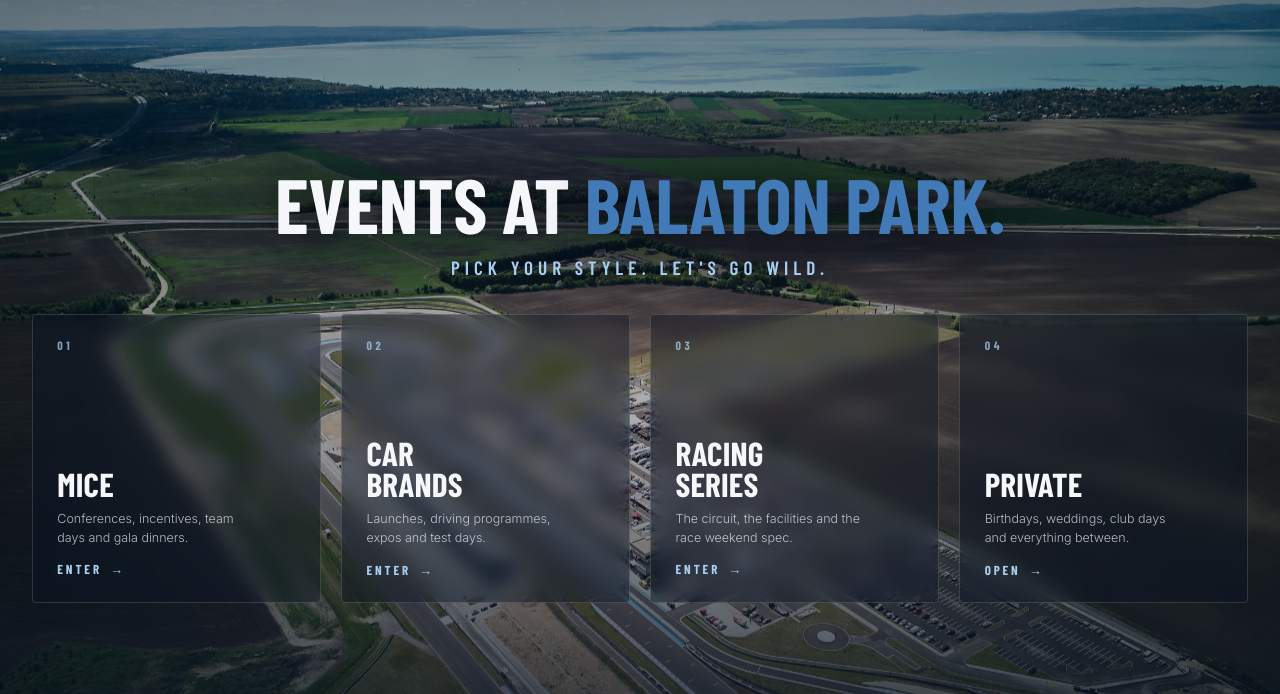
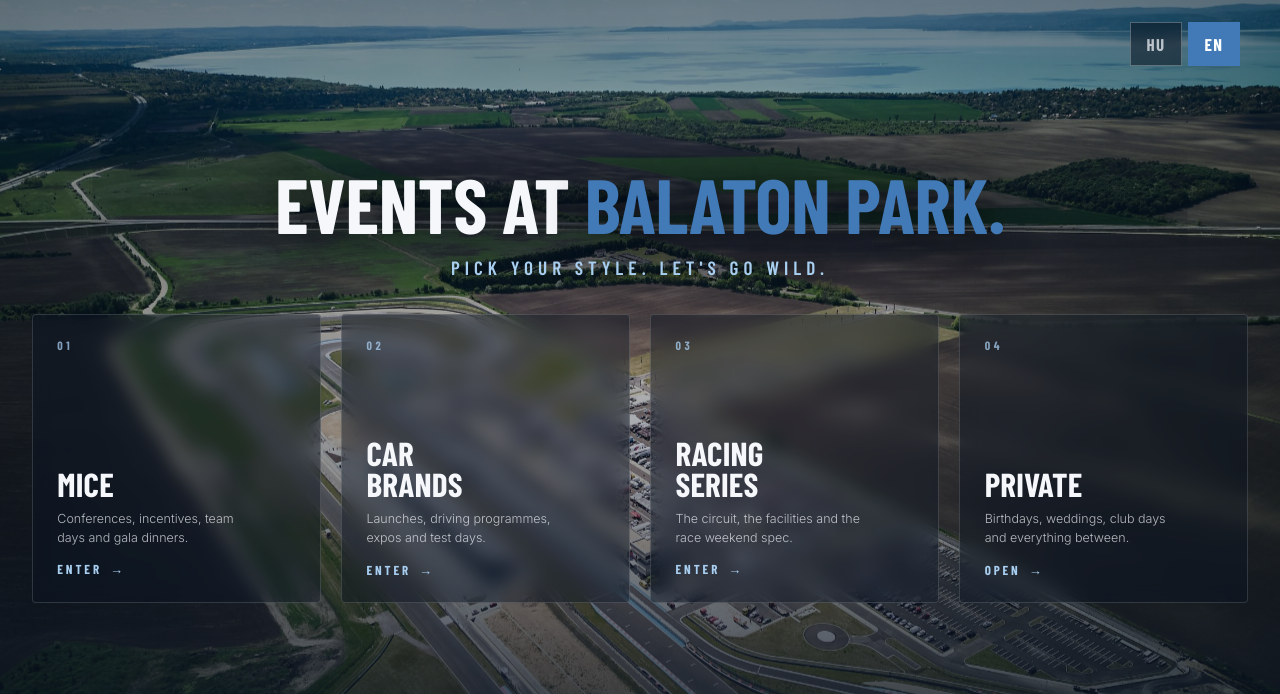
Before and after one commit to roynissany/events, a plain HTML site: page index.html in a window 1280 px wide. Shown: the top 694 px of the page. Drawn offline with nearby package versions, Linux system fonts and the light colour scheme; a web font is replaced by a local one.

Commit message:
Add HU/EN switch with Hungarian copy
Co-Authored-By: Claude Fable 5.2 <noreply@anthropic.com>
Claude-Session: https://claude.ai/code/session_01UJGqqhK6kykiRzkU2KhLXF

```diff
--- /dev/null
+++ b/hu.js
@@ -0,0 +1,20 @@
+/* Hungarian for events.balatonpark.com, keyed by the English string.
+ * A string with no entry here stays in English. */
+window.BPC_HU = {
+"Events at Balaton Park": "Rendezvények a Balaton Parkban",
+"Balaton Park Circuit for events - corporate and MICE, car brand programmes, international racing series and private events.": "A Balaton Park Circuit rendezvényekhez - céges és MICE események, autómárkák programjai, nemzetközi versenysorozatok és privát rendezvények.",
+"Events at <span class=\"accent\">Balaton Park.</span>": "Rendezvények a <span class=\"accent\">Balaton Parkban.</span>",
+"Pick your style. Let's go wild.": "Válasszon stílust. Csapjunk a lovak közé!",
+"Car<br>Brands": "Autómárkák",
+"Racing<br>Series": "Verseny-<br>sorozatok",
+"Private": "Privát",
+"Conferences, incentives, team days and gala dinners.": "Konferenciák, incentive programok, csapatnapok és gálavacsorák.",
+"Launches, driving programmes, expos and test days.": "Bemutatók, vezetési programok, kiállítások és tesztnapok.",
+"The circuit, the facilities and the race weekend spec.": "A pálya, a létesítmények és a versenyhétvége műszaki adatai.",
+"Birthdays, weddings, club days and everything between.": "Születésnapok, esküvők, klubnapok és minden, ami közte van.",
+"Enter <span>→</span>": "Belépés <span>→</span>",
+"Open <span>→</span>": "Megnyitás <span>→</span>",
+"Private Events": "Privát rendezvények",
+"Your event, small or large, built around you. Tell us what you have in mind and we will shape the circuit, the paddock and the hotel around it.": "Az Ön rendezvénye, legyen kicsi vagy nagy, teljesen Önre szabva. Mondja el, mit képzelt el, és mi a pályát, a paddockot és a szállodát is ehhez igazítjuk.",
+"Contact Us <span>→</span>": "Írjon nekünk <span>→</span>"
+};
--- a/index.html
+++ b/index.html
@@ -206,6 +206,7 @@
     pointer-events: none;
   }
   .title .accent { color: var(--blue); }
+  html[lang="hu"] .title { font-size: clamp(18px, 4.5vw, 74px); }
   .tagline {
     position: relative;
     margin-top: 14px;
@@ -324,9 +325,10 @@
     .tiles { grid-template-columns: repeat(2, minmax(0, 1fr)); }
     .tile { max-height: 30vh; }
     .title { font-size: clamp(26px, 7.2vw, 64px); }
+    html[lang="hu"] .title { font-size: clamp(20px, 5.2vw, 50px); }
   }
   @media (max-width: 640px) {
-    .stage { padding: 5vh 18px 76px; justify-content: flex-start; }
+    .stage { padding: 66px 18px 76px; justify-content: flex-start; }
     .tiles { grid-template-columns: 1fr; gap: 12px; }
     .tile {
       aspect-ratio: auto;
@@ -340,6 +342,7 @@
     .tile p { margin-top: 6px; font-size: 13px; max-width: none; }
     .tile .go { margin-top: 10px; }
     .title { font-size: 7.4vw; }
+    html[lang="hu"] .title { font-size: 5.3vw; }
     .tagline { margin-top: 9px; font-size: 12.5px; letter-spacing: 0.22em; }
     .tiles { margin-top: 20px; }
     .corner-logo { position: absolute; height: 34px; bottom: 20px; right: 18px; }
@@ -418,4 +421,7 @@
   })();
 </script>
 
+<script src="hu.js?v=20261125a"></script>
+<script src="lang.js?v=20261125a"></script>
+
 </body></html>
--- /dev/null
+++ b/lang.js
@@ -0,0 +1,147 @@
+/* HU / EN switch for the Balaton Park microsites.
+ *
+ * The English stays where it is, in the page. Hungarian lives in hu.js as a
+ * table keyed by the English string itself, so a wording change in the HTML
+ * never needs a key renamed: if a string has no Hungarian yet, the English
+ * simply shows until the table catches up.
+ *
+ * Same rule as the gift shop: the visitor's browser language decides unless
+ * they press HU or EN, and that press is remembered.
+ */
+(function (global) {
+  'use strict';
+
+  var STORE = 'bpc-lang';
+  var HU = global.BPC_HU || {};
+  var FORMAT = { STRONG: 1, EM: 1, B: 1, I: 1, SUP: 1, SUB: 1, U: 1, SMALL: 1 };
+  var INLINE = { STRONG: 1, EM: 1, B: 1, I: 1, SUP: 1, SUB: 1, U: 1, SMALL: 1, BR: 1, SPAN: 1, A: 1 };
+  var SKIP = 'script,style,noscript,svg,.marquee-track,.langpick,[data-no-i18n]';
+  var LETTER = /[A-Za-zÀ-ſ]/;
+
+  function norm(s) { return String(s).replace(/\s+/g, ' ').trim(); }
+
+  // An element is translated whole only if everything inside it is inline
+  // text furniture. Anything holding blocks is left alone and its loose text
+  // is handled node by node, so a gallery or a button never gets rebuilt.
+  function inlineOnly(el) {
+    var all = el.getElementsByTagName('*');
+    for (var i = 0; i < all.length; i++) if (!INLINE[all[i].tagName]) return false;
+    return true;
+  }
+
+  var units = null;
+
+  function collect() {
+    var out = [], seen = [];
+    var walker = document.createTreeWalker(document.body, NodeFilter.SHOW_TEXT, null);
+    var n;
+    while ((n = walker.nextNode())) {
+      if (!LETTER.test(n.nodeValue)) continue;
+      var p = n.parentElement;
+      if (!p || p.closest(SKIP)) continue;
+      var u = p.closest('[data-edit]');
+      if (!u) { u = p; while (FORMAT[u.tagName] && u.parentElement) u = u.parentElement; }
+      if (inlineOnly(u)) {
+        if (seen.indexOf(u) === -1) { seen.push(u); out.push({ el: u, en: u.innerHTML }); }
+      } else {
+        out.push({ node: n, en: n.nodeValue });
+      }
+    }
+    return out;
+  }
+
+  var meta = null;
+
+  function apply(lang) {
+    if (!units) {
+      units = collect();
+      var d = document.querySelector('meta[name="description"]');
+      meta = { title: document.title, desc: d, descEn: d ? d.getAttribute('content') : '' };
+    }
+    var hu = lang === 'hu';
+    units.forEach(function (u) {
+      // data-hu on an element overrides the table, for the few places where
+      // the same English needs different Hungarian depending on the sentence.
+      var tr = hu ? ((u.el && u.el.getAttribute('data-hu')) || HU[norm(u.en)]) : null;
+      if (u.el) {
+        u.el.innerHTML = tr || u.en;
+      } else {
+        // keep the node's own leading and trailing space
+        var lead = u.en.match(/^\s*/)[0], tail = u.en.match(/\s*$/)[0];
+        u.node.nodeValue = tr ? lead + tr + tail : u.en;
+      }
+    });
+    document.title = (hu && HU[norm(meta.title)]) || meta.title;
+    if (meta.desc) meta.desc.setAttribute('content', (hu && HU[norm(meta.descEn)]) || meta.descEn);
+    document.documentElement.lang = hu ? 'hu' : 'en';
+    document.querySelectorAll('.langpick button').forEach(function (b) {
+      b.setAttribute('aria-pressed', b.getAttribute('data-lang') === lang ? 'true' : 'false');
+    });
+  }
+
+  function saved() {
+    try { return localStorage.getItem(STORE); } catch (e) { return null; }
+  }
+  function initial() {
+    var s = saved();
+    if (s === 'hu' || s === 'en') return s;
+    var nav = (navigator.language || navigator.userLanguage || 'en').toLowerCase();
+    return nav.indexOf('hu') === 0 ? 'hu' : 'en';
+  }
+
+  var lang = initial();
+
+  function set(next) {
+    lang = next === 'hu' ? 'hu' : 'en';
+    try { localStorage.setItem(STORE, lang); } catch (e) {}
+    apply(lang);
+  }
+
+  // Same picker as the gift shop: HU first, the active one filled blue.
+  var CSS =
+    '.langpick{position:fixed;top:22px;right:40px;z-index:90;display:flex;gap:6px}' +
+    '.langpick button{min-height:44px;min-width:52px;padding:0 14px;cursor:pointer;' +
+      'background:rgba(10,20,34,.55);color:rgba(245,247,251,.72);' +
+      'border:1px solid rgba(255,255,255,.28);border-radius:0;' +
+      "font-family:'Barlow Condensed',sans-serif;font-weight:800;font-size:17px;letter-spacing:.08em;" +
+      'transition:background .2s,color .2s,border-color .2s;-webkit-backdrop-filter:blur(4px);backdrop-filter:blur(4px)}' +
+    '.langpick button:hover{color:#f5f7fb;border-color:rgba(255,255,255,.55)}' +
+    '.langpick button[aria-pressed=true]{background:#427AB7;color:#fff;border-color:#427AB7}' +
+    '@media(max-width:760px){.langpick{top:12px;right:14px}' +
+      '.langpick button{min-height:38px;min-width:44px;padding:0 10px;font-size:15px}}';
+
+  function mount() {
+    var st = document.createElement('style');
+    st.textContent = CSS;
+    document.head.appendChild(st);
+    var host = document.createElement('div');
+    host.className = 'langpick';
+    host.setAttribute('role', 'group');
+    host.setAttribute('aria-label', 'Change language');
+    host.innerHTML =
+      '<button type="button" data-lang="hu">HU</button>' +
+      '<button type="button" data-lang="en">EN</button>';
+    host.addEventListener('click', function (ev) {
+      var b = ev.target.closest('button[data-lang]');
+      if (b) set(b.getAttribute('data-lang'));
+    });
+    document.body.appendChild(host);
+    apply(lang);
+  }
+
+  if (document.readyState === 'loading') document.addEventListener('DOMContentLoaded', mount);
+  else mount();
+
+  // Used by the build check that lists what still has no Hungarian.
+  global.BPC_LANG = {
+    get lang() { return lang; },
+    set: set,
+    keys: function () {
+      var k = (units || collect()).map(function (u) { return norm(u.en); });
+      var d = document.querySelector('meta[name="description"]');
+      k.push(norm(meta ? meta.title : document.title));
+      if (d) k.push(norm(meta ? meta.descEn : d.getAttribute('content')));
+      return k;
+    }
+  };
+})(window);
```
